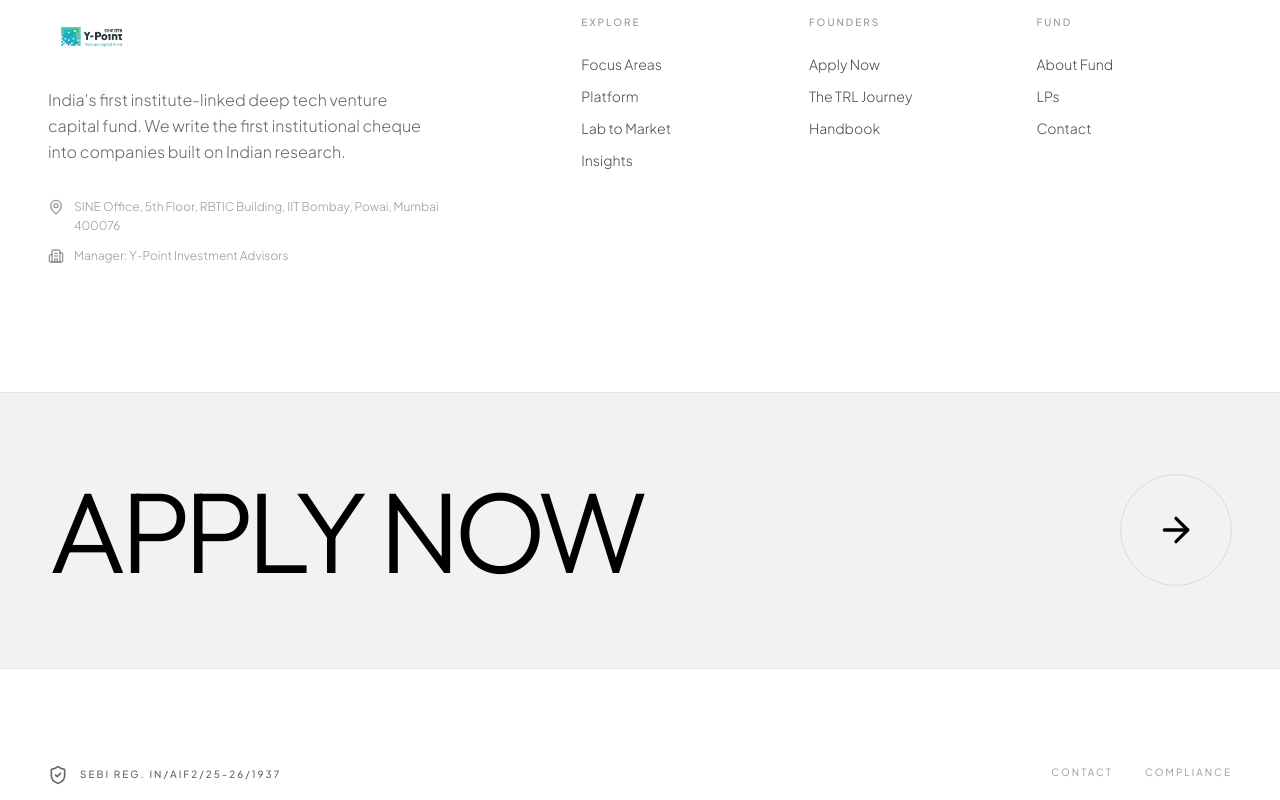
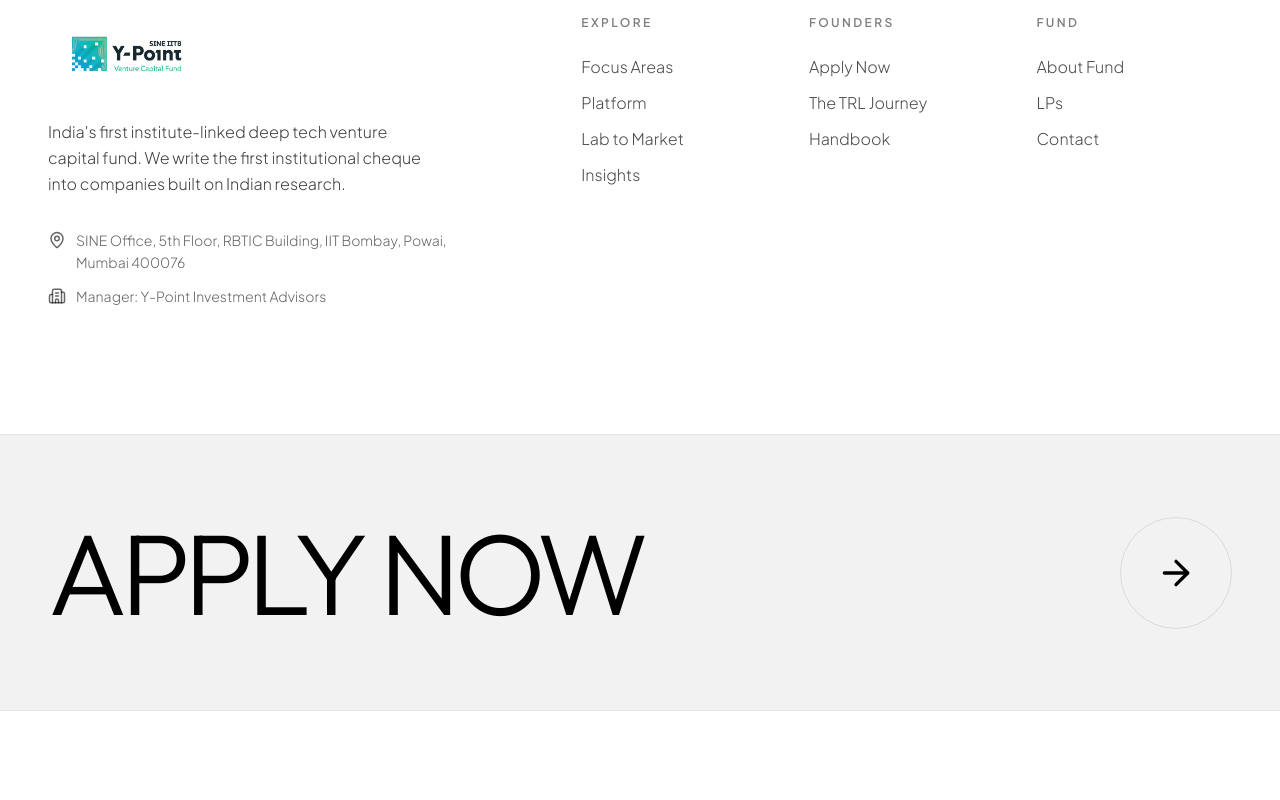
Before and after one commit to Ankit-singh-dot/y-point, a Next.js app in the folder my-app/: page /contact in a window 1280 px wide. Shown: the part 1520-2320 px from the top of the page. Built offline with nearby package versions, Linux system fonts and the light colour scheme.

Commit message:
second_updateapp/components/Footer.tsx

```diff
--- a/my-app/app/components/Footer.tsx
+++ b/my-app/app/components/Footer.tsx
@@ -26,30 +26,30 @@
           {/* Brand Column */}
           <div className="md:col-span-5 space-y-6 sm:space-y-8">
             <div className="flex items-center gap-4">
-              <div className="relative h-9 sm:h-10 w-auto flex items-center">
+              <div className="relative h-14 sm:h-16 md:h-18 w-auto flex items-center">
                 <Image
                   src="/logo.jpeg"
                   alt="Y-Point Logo"
-                  width={150}
-                  height={40}
-                  className="object-contain h-full w-auto opacity-90 hover:opacity-100 transition-opacity mix-blend-multiply dark:invert dark:hue-rotate-180 dark:mix-blend-screen"
+                  width={220}
+                  height={70}
+                  className="object-contain h-full w-auto opacity-95 hover:opacity-100 transition-opacity mix-blend-multiply dark:invert dark:hue-rotate-180 dark:mix-blend-screen"
                 />
               </div>
             </div>
 
-            <p className="max-w-sm font-sans font-light text-sm sm:text-base leading-relaxed text-black/60 dark:text-white/60">
+            <p className="max-w-sm font-sans font-light text-base leading-relaxed text-black/75 dark:text-white/75">
               India&apos;s first institute-linked deep tech venture capital fund. We write the first institutional cheque into companies built on Indian research.
             </p>
 
-            <div className="space-y-3 font-sans font-light text-xs text-black/40 dark:text-white/40">
+            <div className="space-y-3 font-sans font-light text-sm text-black/60 dark:text-white/60">
               <div className="flex items-start gap-2.5">
-                <MapPin className="h-4 w-4 shrink-0 mt-0.5" />
+                <MapPin className="h-4.5 w-4.5 shrink-0 mt-0.5" />
                 <span className="leading-relaxed">
                   SINE Office, 5th Floor, RBTIC Building, IIT Bombay, Powai, Mumbai 400076
                 </span>
               </div>
               <div className="flex items-center gap-2.5">
-                <Building2 className="h-4 w-4 shrink-0" />
+                <Building2 className="h-4.5 w-4.5 shrink-0" />
                 <span>Manager: Y-Point Investment Advisors</span>
               </div>
             </div>
@@ -59,27 +59,27 @@
           <div className="md:col-span-7 grid grid-cols-2 sm:grid-cols-3 gap-8 sm:gap-8 pt-4 sm:pt-0">
             {/* Explore */}
             <div className="space-y-4 sm:space-y-6">
-              <h4 className="font-sans font-medium text-[10px] uppercase tracking-[0.2em] text-black/40 dark:text-white/40">Explore</h4>
+              <h4 className="font-sans font-semibold text-xs uppercase tracking-[0.2em] text-black/50 dark:text-white/50">Explore</h4>
               <ul className="space-y-3">
-                <li><Link href="/focus-areas" className="group flex items-center gap-2 font-sans font-light text-xs sm:text-sm text-black/70 dark:text-white/70 hover:text-black dark:hover:text-white transition-colors">
+                <li><Link href="/focus-areas" className="group flex items-center gap-2 font-sans font-light text-sm sm:text-base text-black/70 dark:text-white/70 hover:text-black dark:hover:text-white transition-colors">
                   <span className="relative overflow-hidden">
                     <span className="inline-block transition-transform duration-300 group-hover:-translate-y-full">Focus Areas</span>
                     <span className="inline-block absolute left-0 top-0 translate-y-full transition-transform duration-300 group-hover:translate-y-0">Focus Areas</span>
                   </span>
                 </Link></li>
-                <li><Link href="/platform" className="group flex items-center gap-2 font-sans font-light text-xs sm:text-sm text-black/70 dark:text-white/70 hover:text-black dark:hover:text-white transition-colors">
+                <li><Link href="/platform" className="group flex items-center gap-2 font-sans font-light text-sm sm:text-base text-black/70 dark:text-white/70 hover:text-black dark:hover:text-white transition-colors">
                   <span className="relative overflow-hidden">
                     <span className="inline-block transition-transform duration-300 group-hover:-translate-y-full">Platform</span>
                     <span className="inline-block absolute left-0 top-0 translate-y-full transition-transform duration-300 group-hover:translate-y-0">Platform</span>
                   </span>
                 </Link></li>
-                <li><Link href="/lab-to-market" className="group flex items-center gap-2 font-sans font-light text-xs sm:text-sm text-black/70 dark:text-white/70 hover:text-black dark:hover:text-white transition-colors">
+                <li><Link href="/lab-to-market" className="group flex items-center gap-2 font-sans font-light text-sm sm:text-base text-black/70 dark:text-white/70 hover:text-black dark:hover:text-white transition-colors">
                   <span className="relative overflow-hidden">
                     <span className="inline-block transition-transform duration-300 group-hover:-translate-y-full">Lab to Market</span>
                     <span className="inline-block absolute left-0 top-0 translate-y-full transition-transform duration-300 group-hover:translate-y-0">Lab to Market</span>
                   </span>
                 </Link></li>
-                <li><Link href="/insights" className="group flex items-center gap-2 font-sans font-light text-xs sm:text-sm text-black/70 dark:text-white/70 hover:text-black dark:hover:text-white transition-colors">
+                <li><Link href="/insights" className="group flex items-center gap-2 font-sans font-light text-sm sm:text-base text-black/70 dark:text-white/70 hover:text-black dark:hover:text-white transition-colors">
                   <span className="relative overflow-hidden">
                     <span className="inline-block transition-transform duration-300 group-hover:-translate-y-full">Insights</span>
                     <span className="inline-block absolute left-0 top-0 translate-y-full transition-transform duration-300 group-hover:translate-y-0">Insights</span>
@@ -90,21 +90,21 @@
 
             {/* Founders */}
             <div className="space-y-4 sm:space-y-6">
-              <h4 className="font-sans font-medium text-[10px] uppercase tracking-[0.2em] text-black/40 dark:text-white/40">Founders</h4>
+              <h4 className="font-sans font-semibold text-xs uppercase tracking-[0.2em] text-black/50 dark:text-white/50">Founders</h4>
               <ul className="space-y-3">
-                <li><Link href="/apply" className="group flex items-center gap-2 font-sans font-light text-xs sm:text-sm text-black/70 dark:text-white/70 hover:text-black dark:hover:text-white transition-colors">
+                <li><Link href="/apply" className="group flex items-center gap-2 font-sans font-light text-sm sm:text-base text-black/70 dark:text-white/70 hover:text-black dark:hover:text-white transition-colors">
                   <span className="relative overflow-hidden">
                     <span className="inline-block transition-transform duration-300 group-hover:-translate-y-full">Apply Now</span>
                     <span className="inline-block absolute left-0 top-0 translate-y-full transition-transform duration-300 group-hover:translate-y-0 text-black dark:text-white font-medium">Apply Now</span>
                   </span>
                 </Link></li>
-                <li><Link href="/lab-to-market" className="group flex items-center gap-2 font-sans font-light text-xs sm:text-sm text-black/70 dark:text-white/70 hover:text-black dark:hover:text-white transition-colors">
+                <li><Link href="/lab-to-market" className="group flex items-center gap-2 font-sans font-light text-sm sm:text-base text-black/70 dark:text-white/70 hover:text-black dark:hover:text-white transition-colors">
                   <span className="relative overflow-hidden">
                     <span className="inline-block transition-transform duration-300 group-hover:-translate-y-full">The TRL Journey</span>
                     <span className="inline-block absolute left-0 top-0 translate-y-full transition-transform duration-300 group-hover:translate-y-0">The TRL Journey</span>
                   </span>
                 </Link></li>
-                <li><Link href="/insights#handbook" className="group flex items-center gap-2 font-sans font-light text-xs sm:text-sm text-black/70 dark:text-white/70 hover:text-black dark:hover:text-white transition-colors">
+                <li><Link href="/insights#handbook" className="group flex items-center gap-2 font-sans font-light text-sm sm:text-base text-black/70 dark:text-white/70 hover:text-black dark:hover:text-white transition-colors">
                   <span className="relative overflow-hidden">
                     <span className="inline-block transition-transform duration-300 group-hover:-translate-y-full">Handbook</span>
                     <span className="inline-block absolute left-0 top-0 translate-y-full transition-transform duration-300 group-hover:translate-y-0">Handbook</span>
@@ -115,21 +115,21 @@
 
             {/* Fund */}
             <div className="space-y-4 sm:space-y-6">
-              <h4 className="font-sans font-medium text-[10px] uppercase tracking-[0.2em] text-black/40 dark:text-white/40">Fund</h4>
+              <h4 className="font-sans font-semibold text-xs uppercase tracking-[0.2em] text-black/50 dark:text-white/50">Fund</h4>
               <ul className="space-y-3">
-                <li><Link href="/about" className="group flex items-center gap-2 font-sans font-light text-xs sm:text-sm text-black/70 dark:text-white/70 hover:text-black dark:hover:text-white transition-colors">
+                <li><Link href="/about" className="group flex items-center gap-2 font-sans font-light text-sm sm:text-base text-black/70 dark:text-white/70 hover:text-black dark:hover:text-white transition-colors">
                   <span className="relative overflow-hidden">
                     <span className="inline-block transition-transform duration-300 group-hover:-translate-y-full">About Fund</span>
                     <span className="inline-block absolute left-0 top-0 translate-y-full transition-transform duration-300 group-hover:translate-y-0">About Fund</span>
                   </span>
                 </Link></li>
-                <li><Link href="/institutional" className="group flex items-center gap-2 font-sans font-light text-xs sm:text-sm text-black/70 dark:text-white/70 hover:text-black dark:hover:text-white transition-colors">
+                <li><Link href="/institutional" className="group flex items-center gap-2 font-sans font-light text-sm sm:text-base text-black/70 dark:text-white/70 hover:text-black dark:hover:text-white transition-colors">
                   <span className="relative overflow-hidden">
                     <span className="inline-block transition-transform duration-300 group-hover:-translate-y-full">LPs</span>
                     <span className="inline-block absolute left-0 top-0 translate-y-full transition-transform duration-300 group-hover:translate-y-0">LPs</span>
                   </span>
                 </Link></li>
-                <li><Link href="/contact" className="group flex items-center gap-2 font-sans font-light text-xs sm:text-sm text-black/70 dark:text-white/70 hover:text-black dark:hover:text-white transition-colors">
+                <li><Link href="/contact" className="group flex items-center gap-2 font-sans font-light text-sm sm:text-base text-black/70 dark:text-white/70 hover:text-black dark:hover:text-white transition-colors">
                   <span className="relative overflow-hidden">
                     <span className="inline-block transition-transform duration-300 group-hover:-translate-y-full">Contact</span>
                     <span className="inline-block absolute left-0 top-0 translate-y-full transition-transform duration-300 group-hover:translate-y-0">Contact</span>
@@ -142,14 +142,14 @@
       </div>
 
       {/* Massive Typographic Call to Action */}
-      <Link href="/apply" className="block w-full group overflow-hidden border-y border-black/5 dark:border-white/5 py-8 sm:py-16 lg:py-20 relative cursor-pointer bg-black/5 dark:bg-[#050505]">
+      <Link href="/apply" className="block w-full group overflow-hidden border-y border-black/5 dark:border-white/5 py-10 sm:py-16 lg:py-20 relative cursor-pointer bg-black/5 dark:bg-[#050505]">
         <div className="absolute inset-0 bg-black dark:bg-white scale-y-0 group-hover:scale-y-100 origin-bottom transition-transform duration-700 ease-[cubic-bezier(0.76,0,0.24,1)]" />
         <motion.div style={{ y: textY }} className="relative z-10 mx-auto max-w-7xl px-4 sm:px-8 lg:px-12 flex flex-row items-center justify-between gap-4">
-          <h2 className="font-display font-light text-4xl sm:text-7xl lg:text-[9vw] tracking-tighter leading-none text-black dark:text-white group-hover:text-white dark:group-hover:text-black transition-colors duration-700">
+          <h2 className="font-display font-light text-5xl sm:text-7xl lg:text-[9vw] tracking-tighter leading-none text-black dark:text-white group-hover:text-white dark:group-hover:text-black transition-colors duration-700">
             APPLY NOW
           </h2>
-          <div className="flex items-center justify-center h-14 w-14 sm:h-24 sm:w-24 lg:h-28 lg:w-28 rounded-full border border-black/10 dark:border-white/10 group-hover:border-white/20 dark:group-hover:border-black/20 group-hover:rotate-45 transition-all duration-700 shrink-0">
-            <ArrowRight className="h-6 w-6 sm:h-10 sm:w-10 text-black dark:text-white group-hover:text-white dark:group-hover:text-black transition-colors duration-700" />
+          <div className="flex items-center justify-center h-16 w-16 sm:h-24 sm:w-24 lg:h-28 lg:w-28 rounded-full border border-black/10 dark:border-white/10 group-hover:border-white/20 dark:group-hover:border-black/20 group-hover:rotate-45 transition-all duration-700 shrink-0">
+            <ArrowRight className="h-7 w-7 sm:h-10 sm:w-10 text-black dark:text-white group-hover:text-white dark:group-hover:text-black transition-colors duration-700" />
           </div>
         </motion.div>
       </Link>
@@ -160,17 +160,17 @@
 
           <div className="max-w-2xl space-y-3">
             <div className="flex items-center gap-3">
-              <ShieldCheck className="h-4 w-4 sm:h-5 sm:w-5 text-black/60 dark:text-white/60" />
-              <span className="font-sans font-medium text-[9px] sm:text-[10px] uppercase tracking-[0.2em] text-black/60 dark:text-white/60">
+              <ShieldCheck className="h-5 w-5 text-black/60 dark:text-white/60" />
+              <span className="font-sans font-semibold text-xs sm:text-xs uppercase tracking-[0.2em] text-black/70 dark:text-white/70">
                 SEBI Reg. IN/AIF2/25-26/1937
               </span>
             </div>
-            <p className="font-sans font-light text-[10px] sm:text-xs leading-relaxed text-black/40 dark:text-white/40">
+            <p className="font-sans font-light text-xs sm:text-xs leading-relaxed text-black/60 dark:text-white/60">
               Y-Point Venture Capital Fund-I is a scheme of Y-Point Venture Capital Trust, a Category II Alternative Investment Fund registered with the Securities and Exchange Board of India. The Fund is managed by Y-Point Investment Advisors Private Limited (wholly owned by SINE). Nothing on this website constitutes an offer to sell, or a solicitation of an offer to buy, any securities or units of the Fund.
             </p>
           </div>
 
-          <div className="flex flex-col md:items-end justify-between gap-4 font-sans text-[10px] uppercase tracking-[0.2em] text-black/40 dark:text-white/40">
+          <div className="flex flex-col md:items-end justify-between gap-4 font-sans text-xs uppercase tracking-[0.2em] text-black/50 dark:text-white/50">
             <div className="flex flex-wrap gap-6 sm:gap-8">
               <Link href="/contact" className="hover:text-black dark:hover:text-white transition-colors">Contact</Link>
               <a href="mailto:compliance@y-point.vc" className="hover:text-black dark:hover:text-white transition-colors">Compliance</a>
```
